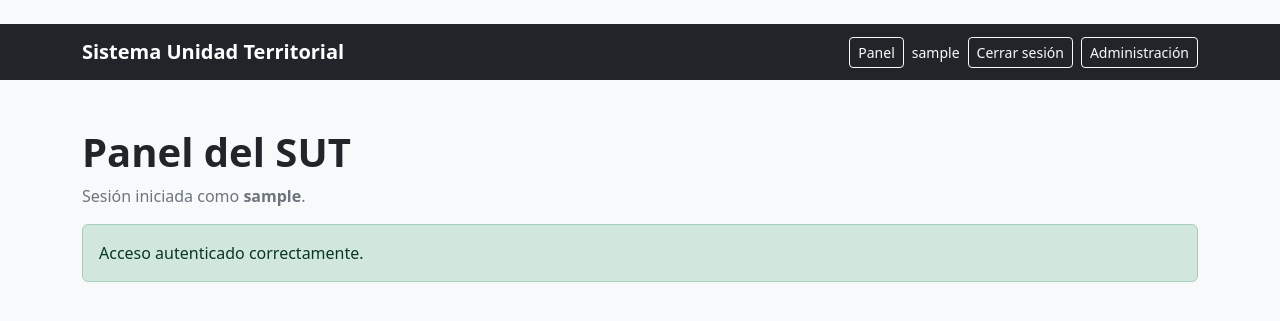
After one commit to igncode42/SUT-CAPSTONE, a Django app: page /panel/ in a window 1280 px wide. The commit adds this page. Shown: the top 321 px of the page. Run offline with Django 5.2, Linux system fonts and the light colour scheme; the visitor is signed in with stand-in values (Sample User, id 1).

Commit message:
Implementar autenticacion y panel privado

```diff
--- a/config/settings.py
+++ b/config/settings.py
@@ -101,3 +101,8 @@ MAILERS = {
 }
 
 AUTH_USER_MODEL = "usuarios.Usuario"
+
+LOGIN_REDIRECT_URL = "panel"
+LOGOUT_REDIRECT_URL = "home"
+
+LOGIN_URL = "login"
--- a/config/urls.py
+++ b/config/urls.py
@@ -1,5 +1,5 @@
 from django.contrib import admin
-from django.urls import path
+from django.urls import include, path
 from django.views.generic import TemplateView
 
 
@@ -9,5 +9,13 @@ urlpatterns = [
         TemplateView.as_view(template_name="home.html"),
         name="home",
     ),
+    path(
+        "cuentas/",
+        include("django.contrib.auth.urls"),
+    ),
+    path(
+        "panel/",
+        include("usuarios.urls"),
+    ),
     path("admin/", admin.site.urls),
 ]
--- a/templates/base.html
+++ b/templates/base.html
@@ -1,5 +1,6 @@
 <!doctype html>
 <html lang="es">
+
 <head>
     <meta charset="utf-8">
     <meta name="viewport" content="width=device-width, initial-scale=1">
@@ -16,13 +17,64 @@
 
 <nav class="navbar navbar-dark bg-dark">
     <div class="container">
-        <a class="navbar-brand fw-bold" href="/">
+
+        <a
+            class="navbar-brand fw-bold"
+            href="{% url 'home' %}"
+        >
             Sistema Unidad Territorial
         </a>
 
-        <a class="btn btn-outline-light btn-sm" href="/admin/">
-            Administración
-        </a>
+        <div class="d-flex gap-2 align-items-center">
+
+            {% if user.is_authenticated %}
+
+                <a
+                    class="btn btn-outline-light btn-sm"
+                    href="{% url 'panel' %}"
+                >
+                    Panel
+                </a>
+
+                <span class="text-light small">
+                    {{ user.username }}
+                </span>
+
+                <form
+                    method="post"
+                    action="{% url 'logout' %}"
+                    class="m-0"
+                >
+                    {% csrf_token %}
+
+                    <button
+                        type="submit"
+                        class="btn btn-outline-light btn-sm"
+                    >
+                        Cerrar sesión
+                    </button>
+                </form>
+
+            {% else %}
+
+                <a
+                    class="btn btn-outline-light btn-sm"
+                    href="{% url 'login' %}"
+                >
+                    Iniciar sesión
+                </a>
+
+            {% endif %}
+
+            <a
+                class="btn btn-outline-light btn-sm"
+                href="/admin/"
+            >
+                Administración
+            </a>
+
+        </div>
+
     </div>
 </nav>
 
--- /dev/null
+++ b/templates/usuarios/panel.html
@@ -0,0 +1,19 @@
+{% extends "base.html" %}
+
+{% block title %}Panel | SUT{% endblock %}
+
+{% block content %}
+
+<h1 class="fw-bold">
+    Panel del SUT
+</h1>
+
+<p class="text-secondary">
+    Sesión iniciada como <strong>{{ user.username }}</strong>.
+</p>
+
+<div class="alert alert-success">
+    Acceso autenticado correctamente.
+</div>
+
+{% endblock %}
--- /dev/null
+++ b/usuarios/urls.py
@@ -0,0 +1,8 @@
+from django.urls import path
+
+from .views import panel
+
+
+urlpatterns = [
+    path("", panel, name="panel"),
+]
--- a/usuarios/views.py
+++ b/usuarios/views.py
@@ -1,3 +1,7 @@
+from django.contrib.auth.decorators import login_required
 from django.shortcuts import render
 
-# Create your views here.
+
+@login_required
+def panel(request):
+    return render(request, "usuarios/panel.html")
```
Also changed, not shown: templates/registration/login.html (added, +42 -0 lines), usuarios/tests.py (+61 -2 lines).
